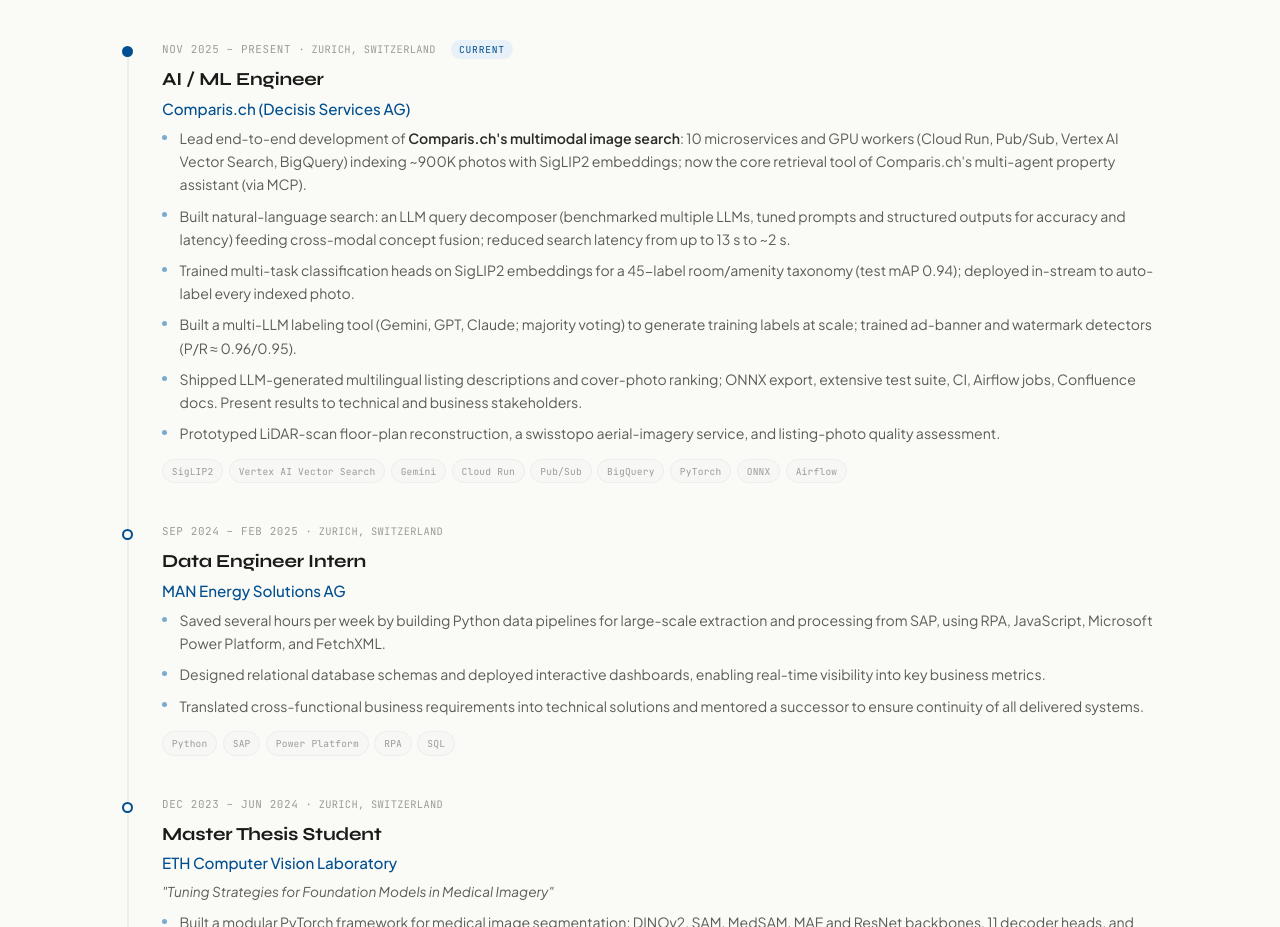
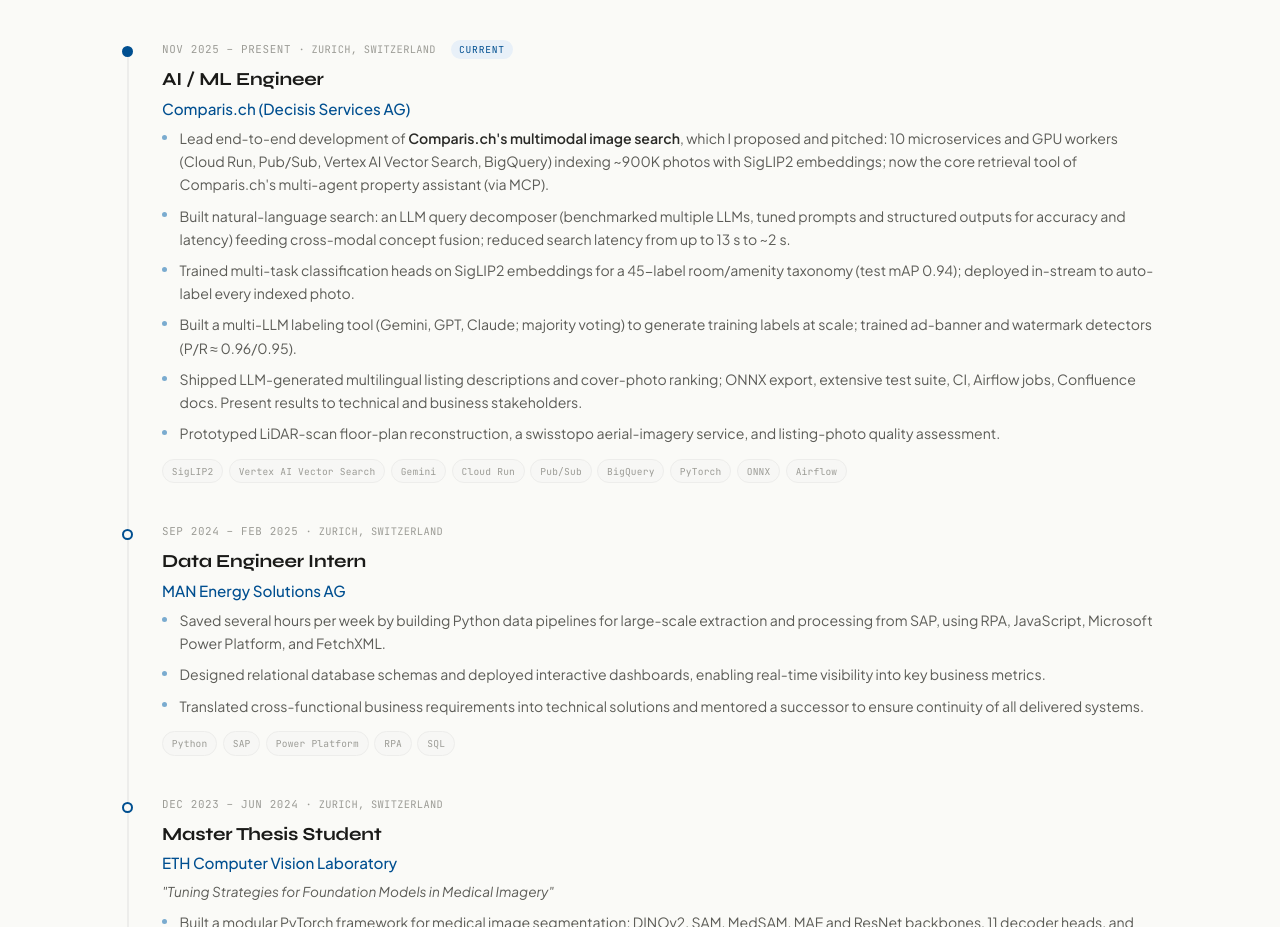
Before and after one commit to kerem-cekmeceli/kerem-cekmeceli.github.io, a plain HTML site: page index.html in a window 1280 px wide. Shown: the part 1440-2367 px from the top of the page. Drawn offline with Linux system fonts and the light colour scheme.

Commit message:
deploy: kerem-cekmeceli/CV-Cekmeceli@e0407deec02e7f58bb7393a1fd3c76a6c26b497a

```diff
--- a/index.html
+++ b/index.html
@@ -1094,7 +1094,7 @@
             <div class="timeline-title">AI / ML Engineer</div>
             <div class="timeline-org">Comparis.ch (Decisis Services AG)</div>
             <ul class="timeline-bullets">
-                <li>Lead end-to-end development of <strong>Comparis.ch's multimodal image search</strong>: 10 microservices and GPU workers (Cloud Run, Pub/Sub, Vertex AI Vector Search, BigQuery) indexing ~900K photos with SigLIP2 embeddings; now the core retrieval tool of Comparis.ch's multi-agent property assistant (via MCP).</li>
+                <li>Lead end-to-end development of <strong>Comparis.ch's multimodal image search</strong>, which I proposed and pitched: 10 microservices and GPU workers (Cloud Run, Pub/Sub, Vertex AI Vector Search, BigQuery) indexing ~900K photos with SigLIP2 embeddings; now the core retrieval tool of Comparis.ch's multi-agent property assistant (via MCP).</li>
                 <li>Built natural-language search: an LLM query decomposer (benchmarked multiple LLMs, tuned prompts and structured outputs for accuracy and latency) feeding cross-modal concept fusion; reduced search latency from up to 13&thinsp;s to ~2&thinsp;s.</li>
                 <li>Trained multi-task classification heads on SigLIP2 embeddings for a 45-label room/amenity taxonomy (test mAP 0.94); deployed in-stream to auto-label every indexed photo.</li>
                 <li>Built a multi-LLM labeling tool (Gemini, GPT, Claude; majority voting) to generate training labels at scale; trained ad-banner and watermark detectors (P/R &asymp; 0.96/0.95).</li>
```
